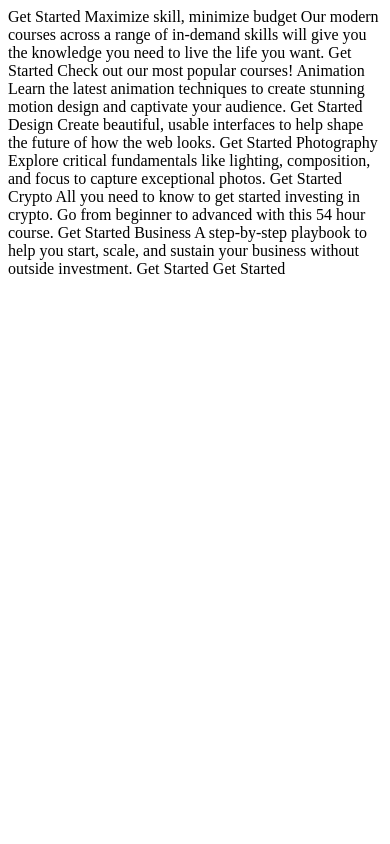
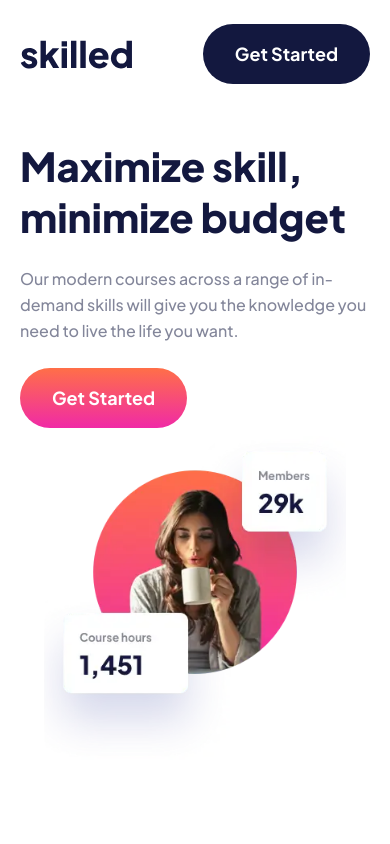
Before and after one commit to diegopereira0/skilled-elearning, a plain HTML site: page index.html in a window 390 px wide. Shown: the top 844 px of the page. Drawn offline with Linux system fonts and the light colour scheme.

Commit message:
header and hero

```diff
--- /dev/null
+++ b/css/global/global.css
@@ -0,0 +1,33 @@
+html {
+  box-sizing: border-box;
+}
+
+body {
+  font: 500 1.125rem/1.75rem "Plus Jakarta Sans", sans-serif;
+  color: var(--neutral-color-100);
+}
+
+a {
+  display: inline-block;
+  text-decoration: none;
+}
+
+body,
+h1,
+p,
+a,
+ul,
+li {
+  margin: 0;
+  padding: 0;
+}
+
+ul {
+  list-style: none;
+}
+
+img {
+  display: block;
+  max-width: 100%;
+  height: auto;
+}
--- /dev/null
+++ b/css/global/header.css
@@ -0,0 +1,7 @@
+.header {
+  display: flex;
+  justify-content: space-between;
+  align-items: center;
+  padding-top: 1.5rem;
+  padding-bottom: 1.5rem;
+}
--- /dev/null
+++ b/css/home/hero.css
@@ -0,0 +1,76 @@
+.hero {
+  display: grid;
+  grid-template-columns: 6fr 6fr;
+  margin-top: 10.25rem;
+  margin-bottom: 14.125rem;
+}
+
+.hero h1 {
+  margin-bottom: 2.25rem;
+}
+
+.hero p {
+  margin-bottom: 2.5rem;
+  max-width: 30ch;
+}
+
+.hero-img {
+  position: absolute;
+  top: 0;
+  right: 0;
+  overflow: hidden;
+  max-width: 1046px;
+  z-index: -1;
+}
+
+.hero-img img {
+  object-fit: contain;
+  transform: translate(15%, -120px);
+}
+
+@media (max-width: 1180px) {
+  .hero-img img {
+    transform: translate(37%, -120px);
+  }
+}
+
+@media (max-width: 880px) {
+  .hero {
+    margin-top: 5.5rem;
+    margin-bottom: 14.125rem;
+  }
+
+  .hero-img img {
+    transform: translate(44%, -40px);
+  }
+}
+
+@media (max-width: 768px) {
+  .hero h1,
+  .hero p {
+    margin-bottom: 1.5rem;
+  }
+
+  .hero-img img {
+    transform: translate(44%, -20px);
+  }
+}
+
+@media (max-width: 630px) {
+  .hero {
+    grid-template-columns:1fr;
+    margin-top: 2rem;
+  }
+
+  .hero p {
+    max-width: 100%;
+  }
+
+  .hero-img {
+  position: initial;
+  }
+  .hero-img img {
+  object-fit: contain;
+  transform: none;
+}
+}
--- /dev/null
+++ b/css/style.css
@@ -0,0 +1,13 @@
+/* GLOBAL */
+@import "../css/global/global.css";
+@import "../css/global/header.css";
+@import "../css/global/footer.css";
+
+/* UTILITIES */
+@import "../css/utilities/colors.css";
+@import "../css/utilities/typograph.css";
+@import "../css/utilities/components.css";
+
+/* HOME */
+@import "../css/home/hero.css";
+@import "../css/home/home-courses.css";
--- /dev/null
+++ b/css/utilities/colors.css
@@ -0,0 +1,34 @@
+:root {
+  --neutral-color-0: #fff;
+  --neutral-color-100: #83869a;
+  --neutral-color-200: #666ca3;
+  --neutral-color-300: #13183f;
+  --primary-color-100: #ffa7c3;
+  --primary-color-200: #f74780;
+  --gradient-1: linear-gradient(180deg, #ff6f48 0.04%, #f02aa6 100%);
+  --gradient-2: linear-gradient(180deg, #4851ff 0%, #f02aa6 99.92%);
+}
+
+.neutral-color-0 {
+  color: var(--neutral-color-0);
+}
+
+.neutral-color-100 {
+  color: var(--neutral-color-100);
+}
+
+.neutral-color-200 {
+  color: var(--neutral-color-200);
+}
+
+.neutral-color-300 {
+  color: var(--neutral-color-300);
+}
+
+.primary-color-100 {
+  color: var(--primary-color-100);
+}
+
+.primary-color-200 {
+  color: var(--primary-color-200);
+}
--- /dev/null
+++ b/css/utilities/components.css
@@ -0,0 +1,64 @@
+.container {
+  max-width: 1110px;
+  margin-left: auto;
+  margin-right: auto;
+  padding-left: 20px;
+  padding-right: 20px;
+}
+
+.button {
+  color: var(--neutral-color-0);
+  padding: 1rem 2rem;
+  border-radius: 32px;
+  font: 700 1.125rem/1.75rem "Plus Jakarta Sans", sans-serif;
+  text-align: center;
+  transition: background 0.3s ease 0s;
+  position: relative;
+  overflow: hidden;
+  z-index: 0;
+}
+
+.button-primary {
+  background: var(--gradient-1) no-repeat;
+}
+
+.button-primary::before,
+.button-tertiary::before {
+  content: "";
+  inset: 0;
+  background: linear-gradient(
+    0deg,
+    rgba(255, 255, 255, 0.5) 0%,
+    rgba(255, 255, 255, 0.5) 100%
+  );
+  opacity: 0;
+  transition: opacity 0.3s ease;
+  position: absolute;
+  z-index: -1;
+}
+
+.button-primary:hover::before,
+.button-tertiary:hover::before {
+  opacity: 1;
+}
+
+.button-primary:hover {
+  background: linear-gradient(
+      0deg,
+      rgba(255, 255, 255, 0.5) 0%,
+      rgba(255, 255, 255, 0.5) 100%
+    ),
+    var(--gradient-1);
+}
+
+.button-secondary {
+  background: var(--neutral-color-300);
+}
+
+.button-secondary:hover {
+  background: #666ca3;
+}
+
+.button-tertiary {
+  background: var(--gradient-2) no-repeat;
+}
--- /dev/null
+++ b/css/utilities/typograph.css
@@ -0,0 +1,40 @@
+.heading-xl {
+  font: 800 3.5rem/4.375rem "Plus Jakarta Sans", sans-serif;
+}
+
+.heading-l {
+  font: 800 2.5rem/3.1875rem "Plus Jakarta Sans", sans-serif;
+}
+
+.heading-m {
+  font: 800 2rem/2.5rem "Plus Jakarta Sans", sans-serif;
+}
+
+.heading-s {
+  font: 800 1.5rem/1.75rem "Plus Jakarta Sans", sans-serif;
+}
+
+.body-m {
+  font: 500 1.125rem/1.75rem "Plus Jakarta Sans", sans-serif;
+}
+
+.body-s {
+  font: 700 1rem/1.75rem "Plus Jakarta Sans", sans-serif;
+}
+
+@media (max-width: 768px) {
+  .heading-xl {
+    font-size: 2.5rem;
+    line-height: 3.1875rem;
+  }
+
+  .heading-m {
+    font-size: 1.5rem;
+    line-height: 2rem;
+  }
+
+  .body-m {
+    font-size: 1rem;
+    line-height: 1.625rem;
+  }
+}
--- a/index.html
+++ b/index.html
@@ -1,52 +1,67 @@
 <!DOCTYPE html>
 <html lang="en">
-<head>
-  <meta charset="UTF-8">
-  <meta name="viewport" content="width=device-width, initial-scale=1.0">
+  <head>
+    <meta charset="UTF-8" />
+    <meta name="viewport" content="width=device-width, initial-scale=1.0" />
 
-  <link rel="icon" type="image/png" sizes="32x32" href="./assets/favicon-32x32.png">
+    <link
+      rel="icon"
+      type="image/png"
+      sizes="32x32"
+      href="./assets/favicon-32x32.png"
+    />
+    <title>Frontend Mentor | Skilled e-learning landing page</title>
+    <link rel="stylesheet" href="./css/style.css" />
+    <link rel="preconnect" href="https://fonts.googleapis.com" />
+    <link rel="preconnect" href="https://fonts.gstatic.com" crossorigin />
+    <link
+      href="https://fonts.googleapis.com/css2?family=Plus+Jakarta+Sans:ital,wght@0,200..800;1,200..800&display=swap"
+      rel="stylesheet"
+    />
+  </head>
+  <body>
+    <header class="header container">
+      <div class="logo-dark">
+        <img src="./assets/logo-dark.svg" alt="Skilled logo" />
+      </div>
+      <a class="button button-secondary" href="./"> Get Started</a>
+    </header>
 
-  <title>Frontend Mentor | Skilled e-learning landing page</title>
-</head>
-<body>
+    <section class="hero container">
+      <div class="hero-info">
+        <h1 class="heading-xl neutral-color-300">
+          Maximize skill, minimize budget
+        </h1>
 
-  Get Started
+        <p class="body-m">
+          Our modern courses across a range of in-demand skills will give you
+          the knowledge you need to live the life you want.
+        </p>
 
-  Maximize skill, minimize budget
+        <a class="button button-primary" href="./">Get Started</a>
+      </div>
 
-  Our modern courses across a range of in-demand skills will give you the
-  knowledge you need to live the life you want.
-
-  Get Started
-
-  Check out our most popular courses!
-
-  Animation
-  Learn the latest animation techniques to create stunning motion
-  design and captivate your audience.
-  Get Started
-
-  Design
-  Create beautiful, usable interfaces to help shape the future of
-  how the web looks.
-  Get Started
-
-  Photography
-  Explore critical fundamentals like lighting, composition, and focus
-  to capture exceptional photos.
-  Get Started
-
-  Crypto
-  All you need to know to get started investing in crypto. Go from beginner
-  to advanced with this 54 hour course.
-  Get Started
-
-  Business
-  A step-by-step playbook to help you start, scale, and sustain your business
-  without outside investment.
-  Get Started
-
-  Get Started
-
-</body>
+      <picture class="hero-img">
+        <source
+          media="(max-width: 630px)"
+          srcset="./assets/image-hero-mobile.webp"
+        />
+        <img
+          src="./assets/image-hero-desktop.webp"
+          alt="Woman drinking coffee and course-member hours"
+          width="1046"
+          height="938"
+        />
+      </picture>
+    </section>
+    Check out our most popular courses! Animation Learn the latest animation
+    techniques to create stunning motion design and captivate your audience. Get
+    Started Design Create beautiful, usable interfaces to help shape the future
+    of how the web looks. Get Started Photography Explore critical fundamentals
+    like lighting, composition, and focus to capture exceptional photos. Get
+    Started Crypto All you need to know to get started investing in crypto. Go
+    from beginner to advanced with this 54 hour course. Get Started Business A
+    step-by-step playbook to help you start, scale, and sustain your business
+    without outside investment. Get Started Get Started
+  </body>
 </html>
```
Also changed, not shown: css/global/footer.css (added), css/home/home-courses.css (added).
